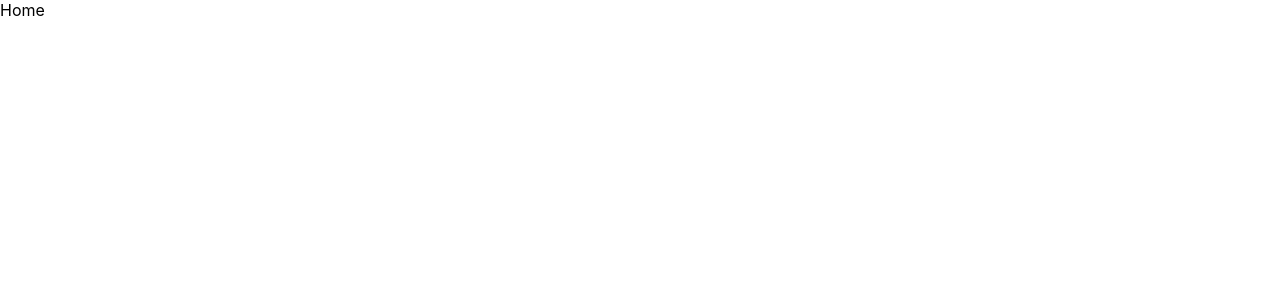
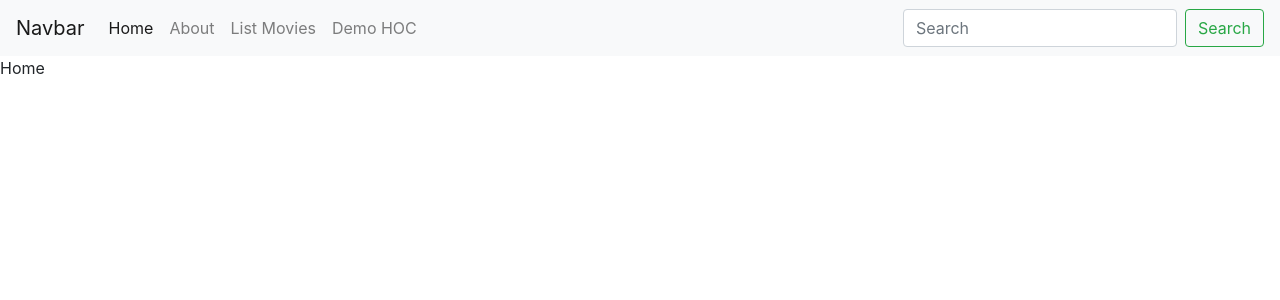
Before and after one commit to barryle95/movie-ticket-booking-web, a React app: page / in a window 1280 px wide. Shown: the top 300 px of the page. Built offline with nearby package versions, Linux system fonts and the light colour scheme.

Commit message:
add navbar, local bootstrap, jquery, popper.js

```diff
--- a/src/components/Navbar.js
+++ b/src/components/Navbar.js
@@ -1,10 +1,41 @@
-import React, { Component } from 'react'
+import React, { Component } from 'react';
+import { NavLink } from 'react-router-dom';
 
 export default class Navbar extends Component {
     render() {
         return (
             <div>
+                <div>
+                    <div>
+                        <nav className="navbar navbar-expand-lg navbar-light bg-light">
+                            <NavLink className="navbar-brand" to="#">Navbar</NavLink>
+                            <button className="navbar-toggler" type="button" data-toggle="collapse" data-target="#navbarSupportedContent" aria-controls="navbarSupportedContent" aria-expanded="false" aria-label="Toggle navigation">
+                                <span className="navbar-toggler-icon" />
+                            </button>
+                            <div className="collapse navbar-collapse" id="navbarSupportedContent">
+                                <ul className="navbar-nav mr-auto">
+                                    <li className="nav-item active">
+                                        <NavLink exact activeClassName="active" className="nav-link" to="/">Home <span className="sr-only">(current)</span></NavLink>
+                                    </li>
+                                    <li className="nav-item">
+                                        <NavLink activeClassName="active" className="nav-link" to="/about">About</NavLink>
+                                    </li>
+                                    <li className="nav-item">
+                                        <NavLink activeClassName="active" className="nav-link" to="/list-movies">List Movies</NavLink>
+                                    </li>
+                                    <li className="nav-item">
+                                        <NavLink activeClassName="active" className="nav-link" to="/demo-hoc">Demo HOC</NavLink>
+                                    </li>
+                                </ul>
+                                <form className="form-inline my-2 my-lg-0">
+                                    <input className="form-control mr-sm-2" type="search" placeholder="Search" aria-label="Search" />
+                                    <button className="btn btn-outline-success my-2 my-sm-0" type="submit">Search</button>
+                                </form>
+                            </div>
+                        </nav>
 
+                    </div>
+                </div>
             </div>
         )
     }
--- a/src/redux/action/index.js
+++ b/src/redux/action/index.js
@@ -5,6 +5,7 @@ import axios from 'axios';
 //Call API via axios
 const saveMoviesAPI = () => {
     return dispatch => {
+        console.log(1);
         axios({
             method: "GET",
             url: `http://movie0706.cybersoft.edu.vn/api/QuanLyPhim/LayDanhSachPhim?maNhom=GP05`,
```
Also changed, not shown: package.json (+8 -1 lines), src/index.js (+7 -0 lines), 1 other file (tests, documents, lock files or other folders).
